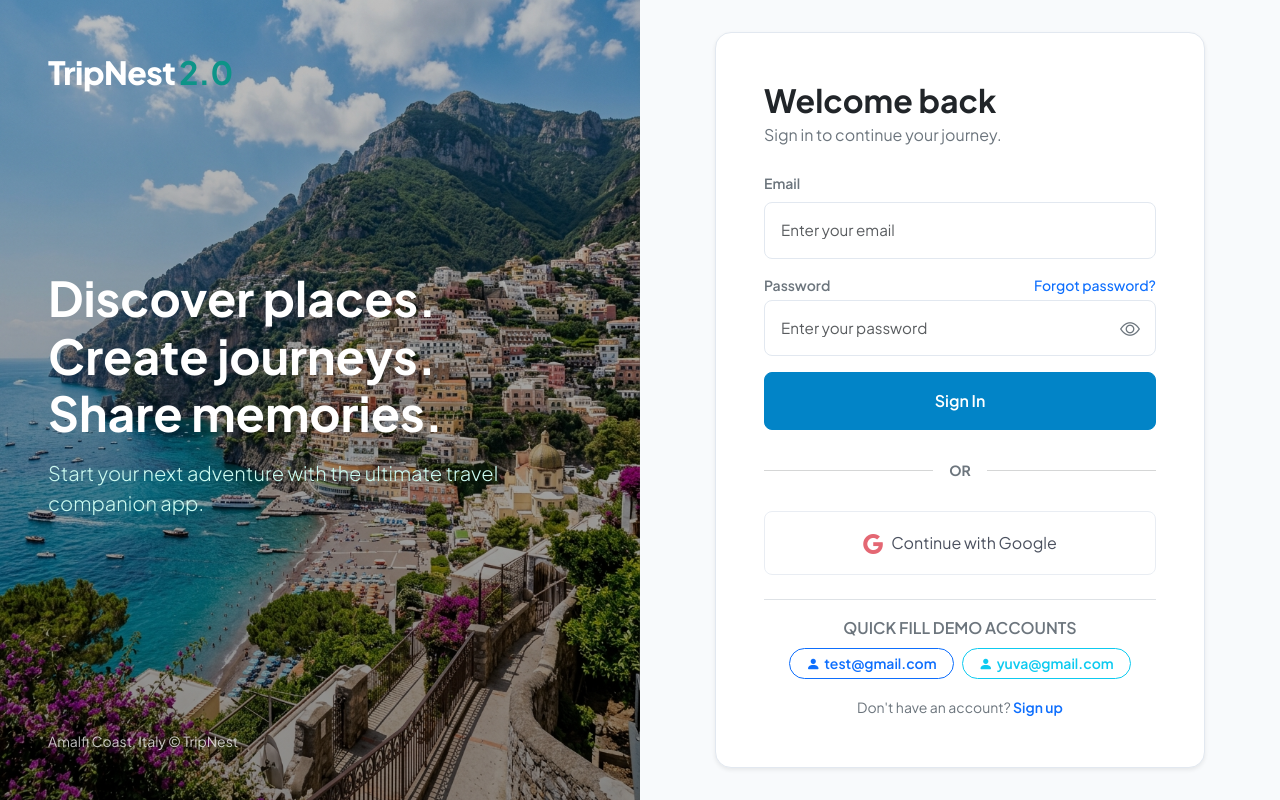
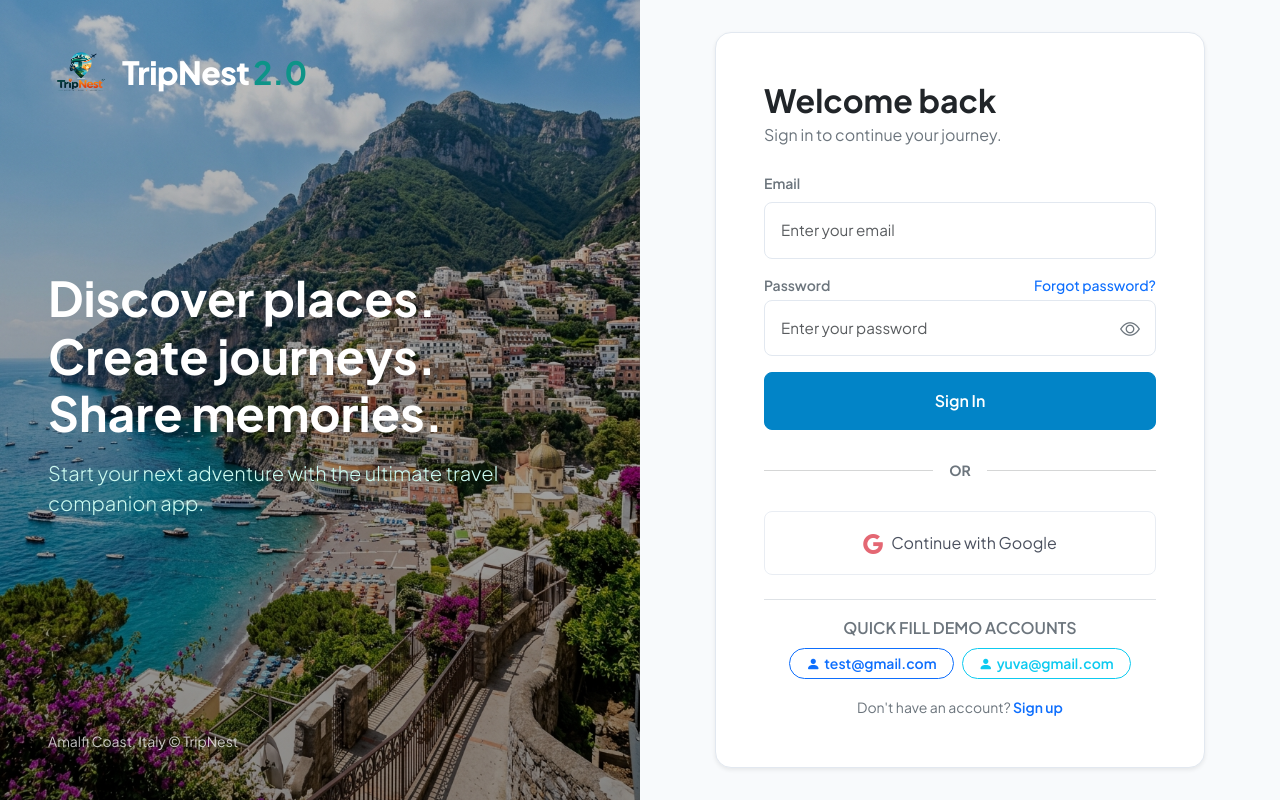
Before and after one commit to tahirazeem145/TripNest-2.0, a React (Vite) app in the folder frontend/: page /login in a window 1280 px wide. Built offline with nearby package versions, Linux system fonts and the light colour scheme; no server answers.

Commit message:
Update app logo image and favicon across header, login, and signup pages

```diff
--- a/frontend/index.html
+++ b/frontend/index.html
@@ -2,9 +2,9 @@
 <html lang="en">
   <head>
     <meta charset="UTF-8" />
-    <link rel="icon" type="image/svg+xml" href="/favicon.svg" />
+    <link rel="icon" type="image/png" href="/favicon.png" />
     <meta name="viewport" content="width=device-width, initial-scale=1.0" />
-    <title>tripnest-2-0</title>
+    <title>TripNest 2.0 — Discover, Share & Explore</title>
   </head>
   <body>
     <div id="root"></div>
--- a/frontend/src/layouts/SocialLayout.jsx
+++ b/frontend/src/layouts/SocialLayout.jsx
@@ -60,6 +60,7 @@ export default function SocialLayout({ children }) {
       <header className="d-lg-none navbar navbar-white bg-white border-bottom px-3 py-2 sticky-top shadow-sm">
         <div className="container-fluid d-flex justify-content-between align-items-center">
           <Link to="/home" className="d-flex align-items-center text-decoration-none">
+            <img src="/logo.png" alt="TripNest" style={{ height: '34px', objectFit: 'contain' }} className="me-2" />
             <span className="brand-logo fs-3 fw-bold text-primary">TripNest</span>
             <span className="fs-3 fw-bold text-dark ms-1">2.0</span>
           </Link>
@@ -91,6 +92,7 @@ export default function SocialLayout({ children }) {
             <div>
               {/* Brand Logo */}
               <Link to="/home" className="d-flex align-items-center text-decoration-none mb-4 pb-2 px-2">
+                <img src="/logo.png" alt="TripNest" style={{ height: '40px', objectFit: 'contain' }} className="me-2" />
                 <span className="brand-logo fs-3 fw-bold text-primary">TripNest</span>
                 <span className="fs-3 fw-bold text-dark ms-1">2.0</span>
               </Link>
--- a/frontend/src/pages/Login.jsx
+++ b/frontend/src/pages/Login.jsx
@@ -77,6 +77,7 @@ function Login() {
           >
             {/* Branding logo overlay */}
             <div className="d-flex align-items-center">
+              <img src="/logo.png" alt="TripNest" style={{ height: '44px', objectFit: 'contain' }} className="me-2 filter-drop-shadow" />
               <span className="brand-logo-light fs-2 fw-bold">TripNest</span>
               <span className="fs-2 fw-bold text-teal ms-1">2.0</span>
             </div>
@@ -106,6 +107,7 @@ function Login() {
 
             {/* Mobile Branding */}
             <div className="d-lg-none text-center mb-4">
+              <img src="/logo.png" alt="TripNest" style={{ height: '48px', objectFit: 'contain' }} className="mb-2 d-block mx-auto" />
               <span className="brand-logo fs-2 fw-bold text-primary">TripNest</span>
               <span className="fs-2 fw-bold text-dark"> 2.0</span>
             </div>
--- a/frontend/src/pages/Signup.jsx
+++ b/frontend/src/pages/Signup.jsx
@@ -83,6 +83,7 @@ function Signup() {
             }}
           >
             <div className="d-flex align-items-center">
+              <img src="/logo.png" alt="TripNest" style={{ height: '44px', objectFit: 'contain' }} className="me-2 filter-drop-shadow" />
               <span className="brand-logo-light fs-2 fw-bold">TripNest</span>
               <span className="fs-2 fw-bold text-teal ms-1">2.0</span>
             </div>
@@ -109,6 +110,7 @@ function Signup() {
           <div className="login-card w-100 p-4 p-sm-5 bg-white rounded-4 shadow-sm" style={{ maxWidth: '490px' }}>
 
             <div className="d-lg-none text-center mb-4">
+              <img src="/logo.png" alt="TripNest" style={{ height: '48px', objectFit: 'contain' }} className="mb-2 d-block mx-auto" />
               <span className="brand-logo fs-2 fw-bold text-primary">TripNest</span>
               <span className="fs-2 fw-bold text-dark"> 2.0</span>
             </div>
```
Also changed, not shown: frontend/public/favicon.png (added), frontend/public/logo.png (added).
